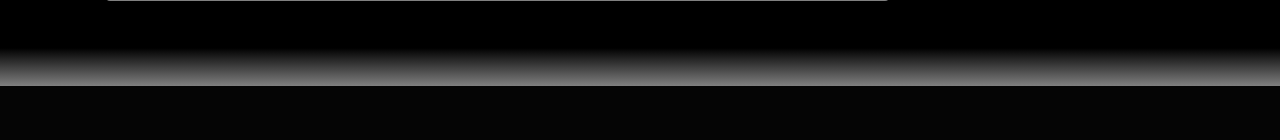
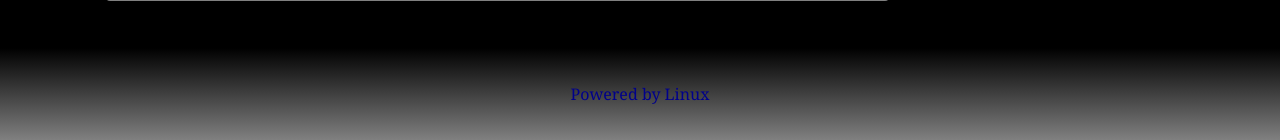
Before and after one commit to mdbevilacqua/bevilacqua.us, a Flask app: template templates/index.html in a window 1280 px wide. Shown: the part 1136-1276 px from the top of the page. Before the commit the page ends 1222 px from the top, so only its background shows below. Run offline with Flask 3, Linux system fonts and the light colour scheme; the template is opened without the code that fills it: most values are stand-ins (such as "Sample title", 1, 10 or a date in 2020); grey boxes marked "Sample" are stand-in pictures; some libraries are stand-ins or nearby versions.

Commit message:
blog updates

```diff
--- a/templates/index.html
+++ b/templates/index.html
@@ -70,6 +70,7 @@
 </div>
 
 <div class="footer">
+	<p>Powered by Linux</p>
 </div>
 
 </body>
```
